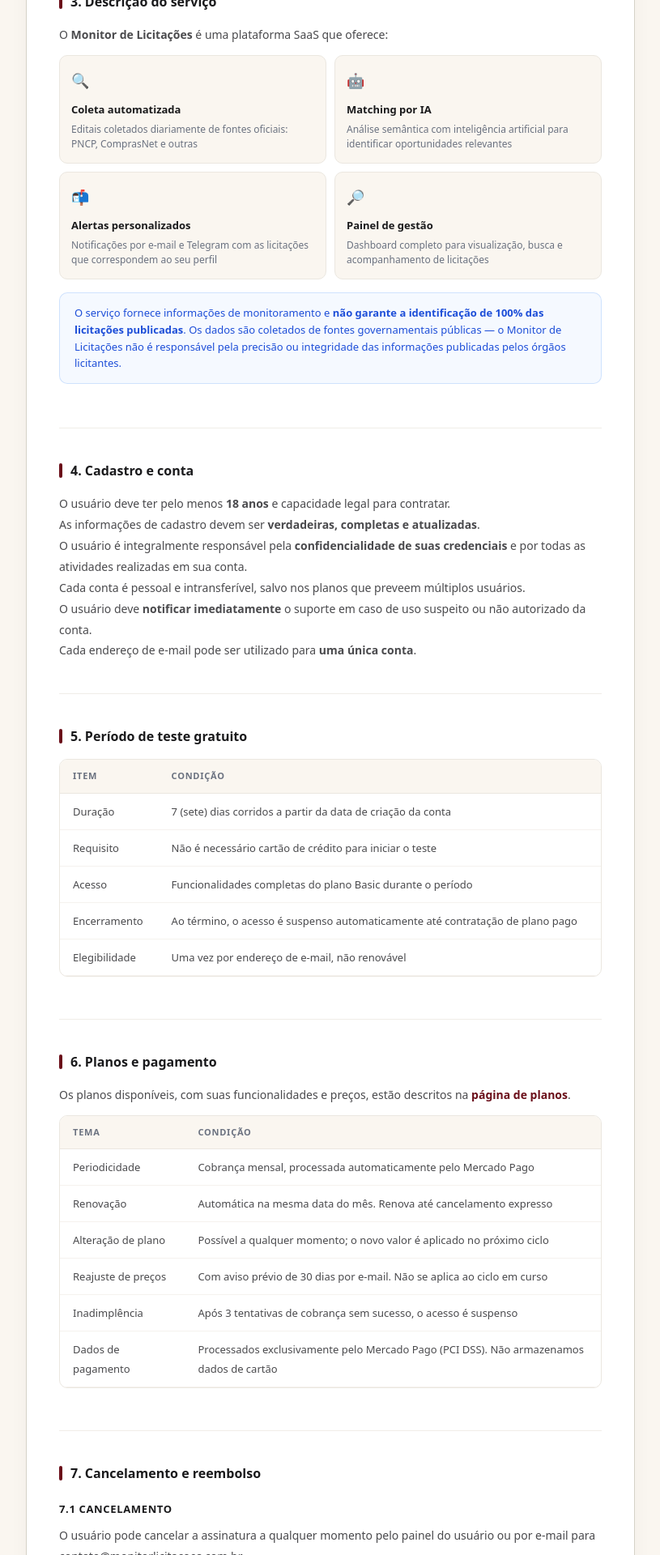
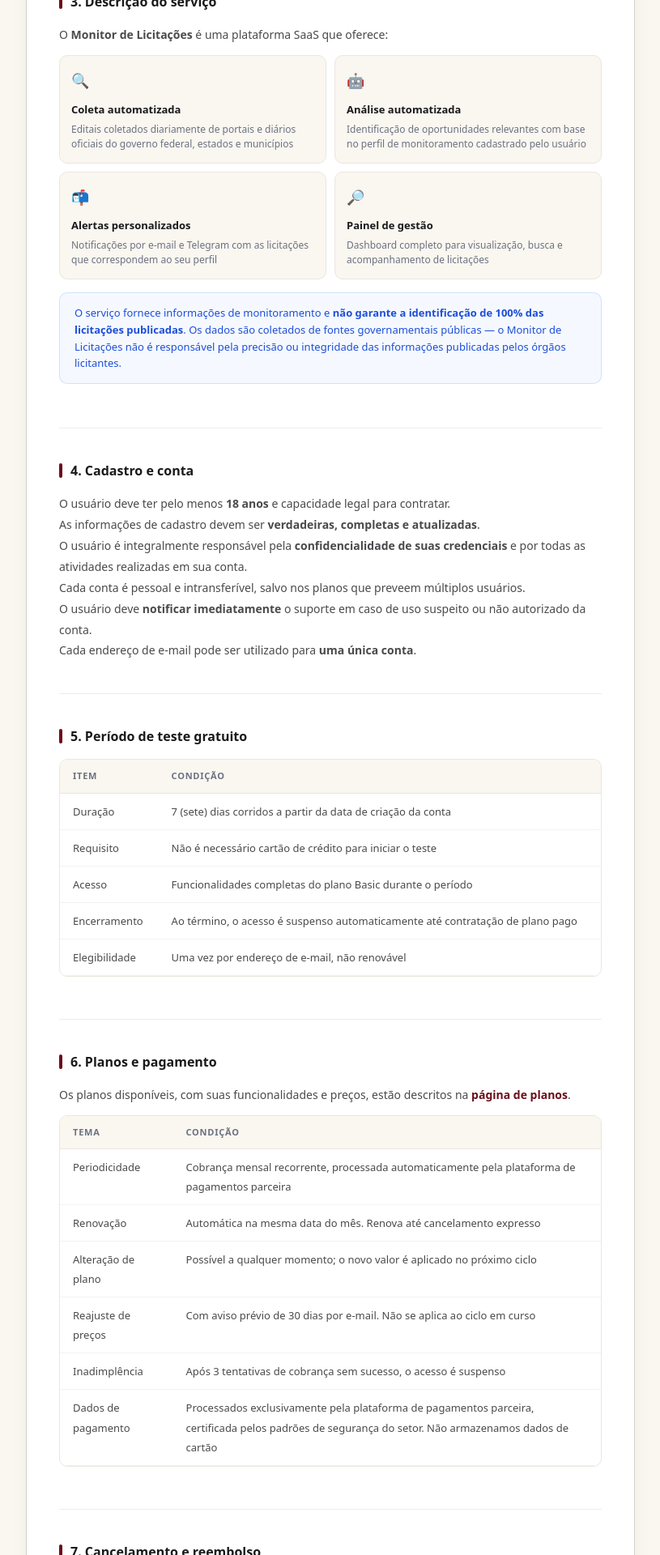
Before and after one commit to matuttamf/monitor-licitacoes, a Next.js app: page /termos in a window 1280 px wide. Shown: the part 1300-3220 px from the top of the page at 81% size, without its empty margins (232-1047 px from the left). Built offline with nearby package versions, Linux system fonts and the light colour scheme.

Commit message:
fix: remover exposição de stack técnica e metodologia nos documentos legais

```diff
--- a/app/privacidade/page.tsx
+++ b/app/privacidade/page.tsx
@@ -100,7 +100,7 @@ export default function PrivacidadePage() {
 
               <SubTitulo>2.1 Dados fornecidos diretamente por você</SubTitulo>
               <Tabela colunas={['Categoria', 'Dados', 'Momento da coleta']}>
-                <tr><Td>Identificação</Td><Td>Nome completo, e-mail, senha (hash)</Td><Td>Cadastro</Td></tr>
+                <tr><Td>Identificação</Td><Td>Nome completo, e-mail, credencial de acesso</Td><Td>Cadastro</Td></tr>
                 <tr><Td>Contato</Td><Td>Telefone, WhatsApp</Td><Td>Perfil (opcional)</Td></tr>
                 <tr><Td>Empresa</Td><Td>Nome da empresa</Td><Td>Perfil (opcional)</Td></tr>
                 <tr><Td>Preferências</Td><Td>Palavras-chave de monitoramento</Td><Td>Uso do painel</Td></tr>
@@ -147,7 +147,7 @@ export default function PrivacidadePage() {
                 <tr><Td>Hospedagem e entrega da aplicação</Td><Td>Disponibilização da plataforma web ao usuário</Td><Td>Dados de acesso, endereço IP</Td></tr>
                 <tr><Td>Envio de comunicações eletrônicas</Td><Td>Entrega de alertas de licitações e notificações do serviço</Td><Td>Nome, e-mail, conteúdo dos alertas</Td></tr>
                 <tr><Td>Processamento de pagamentos</Td><Td>Cobrança e gestão de assinaturas recorrentes</Td><Td>E-mail, identificador da assinatura</Td></tr>
-                <tr><Td>Processamento de linguagem natural</Td><Td>Análise semântica de textos públicos de licitações para identificar correspondências com as palavras-chave do usuário</Td><Td>Exclusivamente texto público de editais governamentais — nenhum dado pessoal</Td></tr>
+                <tr><Td>Processamento automatizado de conteúdo</Td><Td>Análise automatizada de textos públicos de editais para identificar correspondências com as preferências do usuário</Td><Td>Exclusivamente texto público de editais governamentais — nenhum dado pessoal do usuário é compartilhado</Td></tr>
               </Tabela>
               <p style={{ marginTop: '12px', fontSize: '13px', color: '#6B7280' }}>
                 Não autorizamos nenhum fornecedor a utilizar os dados compartilhados para finalidades próprias, comercialização ou treinamento de modelos de inteligência artificial.
@@ -203,7 +203,7 @@ export default function PrivacidadePage() {
                 {[
                   { label: 'Criptografia em trânsito', desc: 'Todas as comunicações protegidas por protocolo seguro' },
                   { label: 'Senhas protegidas', desc: 'Armazenadas com algoritmo de hash criptográfico irreversível' },
-                  { label: 'Isolamento de dados', desc: 'Separação lógica entre contas de diferentes usuários' },
+                  { label: 'Isolamento de dados', desc: 'Segregação de dados entre contas de usuários distintos' },
                   { label: 'Controle de acesso', desc: 'Autenticação obrigatória para acesso ao painel' },
                   { label: 'Cópias de segurança', desc: 'Backups regulares em infraestrutura redundante' },
                   { label: 'Monitoramento', desc: 'Registros de acesso e detecção de comportamentos anômalos' },
--- a/app/termos/page.tsx
+++ b/app/termos/page.tsx
@@ -105,8 +105,8 @@ export default function TermosPage() {
               <p>O <strong>Monitor de Licitações</strong> é uma plataforma SaaS que oferece:</p>
               <div style={{ display: 'grid', gridTemplateColumns: '1fr 1fr', gap: '10px', marginTop: '12px', marginBottom: '16px' }}>
                 {[
-                  { icon: '🔍', titulo: 'Coleta automatizada', desc: 'Editais coletados diariamente de fontes oficiais: PNCP, ComprasNet e outras' },
-                  { icon: '🤖', titulo: 'Matching por IA', desc: 'Análise semântica com inteligência artificial para identificar oportunidades relevantes' },
+                  { icon: '🔍', titulo: 'Coleta automatizada', desc: 'Editais coletados diariamente de portais e diários oficiais do governo federal, estados e municípios' },
+                  { icon: '🤖', titulo: 'Análise automatizada', desc: 'Identificação de oportunidades relevantes com base no perfil de monitoramento cadastrado pelo usuário' },
                   { icon: '📬', titulo: 'Alertas personalizados', desc: 'Notificações por e-mail e Telegram com as licitações que correspondem ao seu perfil' },
                   { icon: '🔎', titulo: 'Painel de gestão', desc: 'Dashboard completo para visualização, busca e acompanhamento de licitações' },
                 ].map(({ icon, titulo, desc }) => (
@@ -146,12 +146,12 @@ export default function TermosPage() {
             <Section titulo="6. Planos e pagamento">
               <p>Os planos disponíveis, com suas funcionalidades e preços, estão descritos na <Link href="/assinar" style={{ color: '#6B0F1A', fontWeight: 600 }}>página de planos</Link>.</p>
               <Tabela colunas={['Tema', 'Condição']}>
-                <tr><Td>Periodicidade</Td><Td>Cobrança mensal, processada automaticamente pelo Mercado Pago</Td></tr>
+                <tr><Td>Periodicidade</Td><Td>Cobrança mensal recorrente, processada automaticamente pela plataforma de pagamentos parceira</Td></tr>
                 <tr><Td>Renovação</Td><Td>Automática na mesma data do mês. Renova até cancelamento expresso</Td></tr>
                 <tr><Td>Alteração de plano</Td><Td>Possível a qualquer momento; o novo valor é aplicado no próximo ciclo</Td></tr>
                 <tr><Td>Reajuste de preços</Td><Td>Com aviso prévio de 30 dias por e-mail. Não se aplica ao ciclo em curso</Td></tr>
                 <tr><Td>Inadimplência</Td><Td>Após 3 tentativas de cobrança sem sucesso, o acesso é suspenso</Td></tr>
-                <tr><Td>Dados de pagamento</Td><Td>Processados exclusivamente pelo Mercado Pago (PCI DSS). Não armazenamos dados de cartão</Td></tr>
+                <tr><Td>Dados de pagamento</Td><Td>Processados exclusivamente pela plataforma de pagamentos parceira, certificada pelos padrões de segurança do setor. Não armazenamos dados de cartão</Td></tr>
               </Tabela>
             </Section>
 
@@ -208,7 +208,7 @@ export default function TermosPage() {
             <Section titulo="10. Propriedade intelectual">
               <p>Todo o conteúdo e tecnologia do Monitor de Licitações são de propriedade exclusiva de <strong>{EMPRESA_NOME}</strong>:</p>
               <ul>
-                <li>Código-fonte, algoritmos e metodologia de matching semântico</li>
+                <li>Código-fonte, algoritmos e metodologia de análise e correspondência</li>
                 <li>Design, interface e identidade visual</li>
                 <li>Marca "Monitor de Licitações" e seus elementos associados</li>
                 <li>Documentação, textos e materiais de suporte</li>
```
